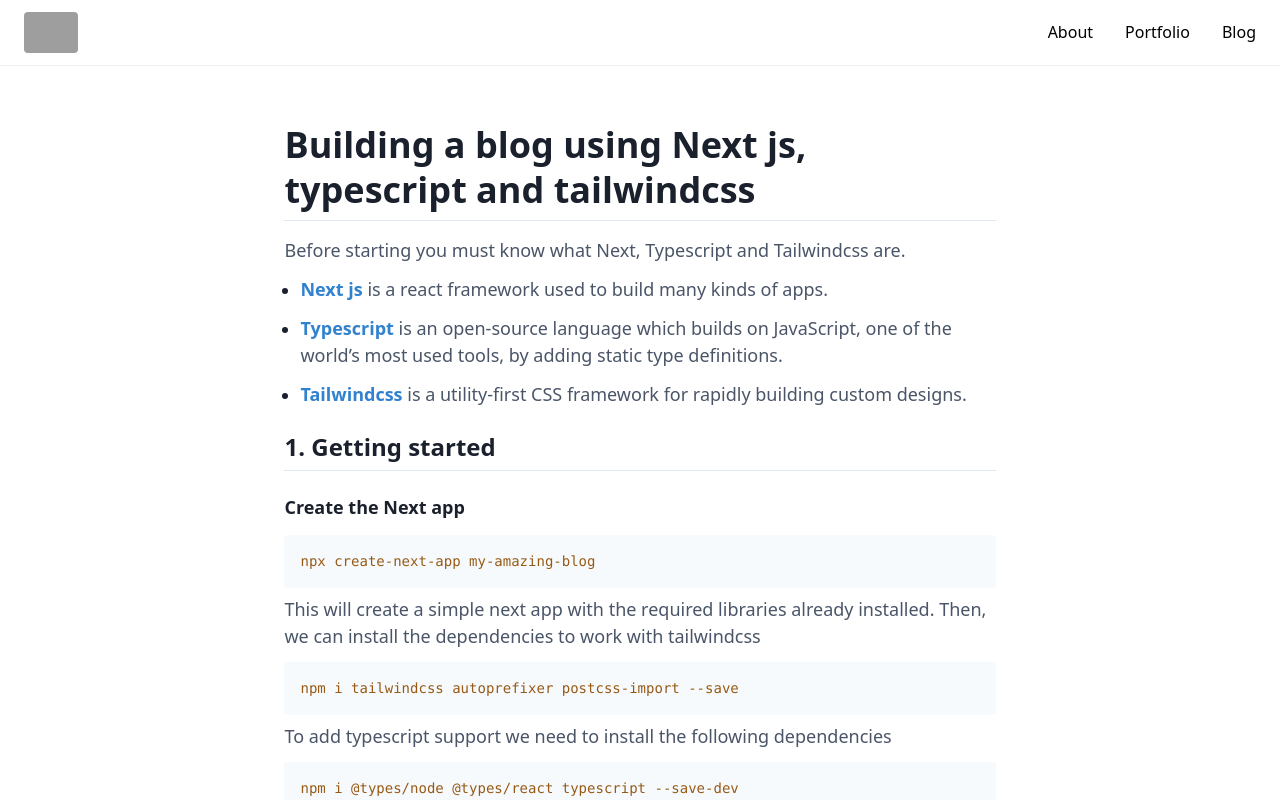
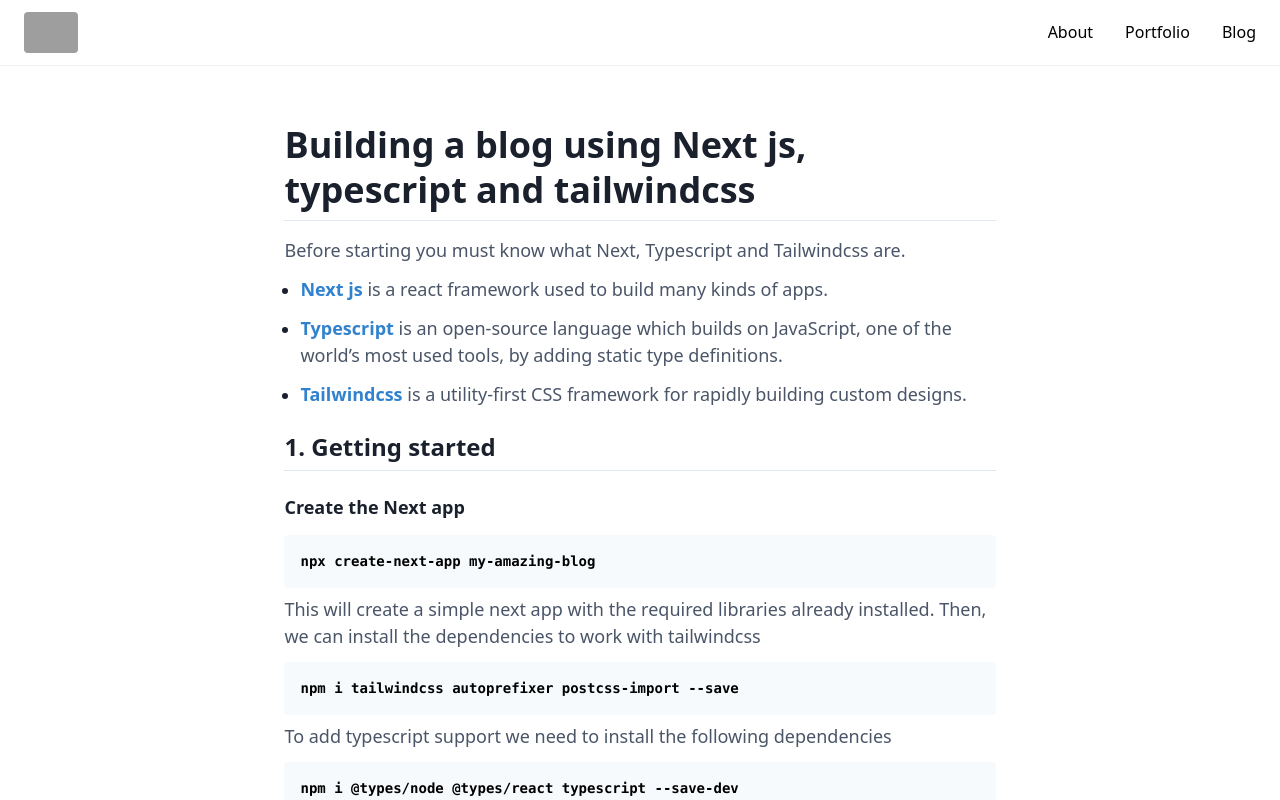
Before and after one commit to itsrojasleon/rojasleon, a Next.js app: page /blog/building-a-blog-using-next-js in a window 1280 px wide. Shown: the top 800 px of the page. Built offline with nearby package versions, Linux system fonts and the light colour scheme; grey boxes are pictures that could not be loaded.

Commit message:
different color and different font-weight

```diff
--- a/styles/markdown.css
+++ b/styles/markdown.css
@@ -64,15 +64,15 @@
 }
 
 .markdown code {
-  @apply font-mono text-sm inline bg-gray-100 text-yellow-800 rounded px-2 py-1;
+  @apply font-mono text-sm inline bg-red-100 text-red-500 font-semibold rounded px-2 py-1;
 }
 
 .markdown pre {
-  @apply bg-gray-100 rounded p-4 my-2;
+  @apply bg-gray-100 text-purple-400 rounded p-4 my-2;
 }
 
 .markdown pre code {
-  @apply block bg-transparent p-0 overflow-visible rounded-none;
+  @apply block bg-transparent text-black font-semibold p-0 overflow-visible rounded-none;
 }
 
 .markdown ul {
```
